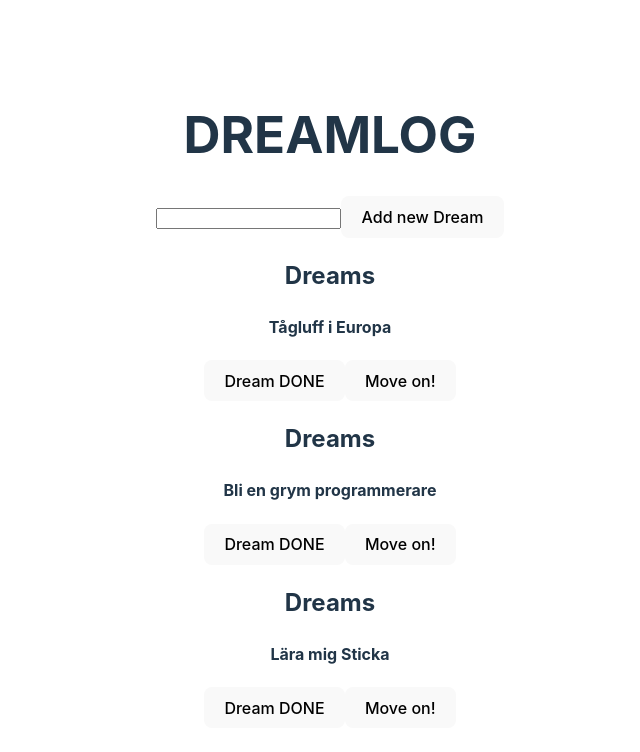
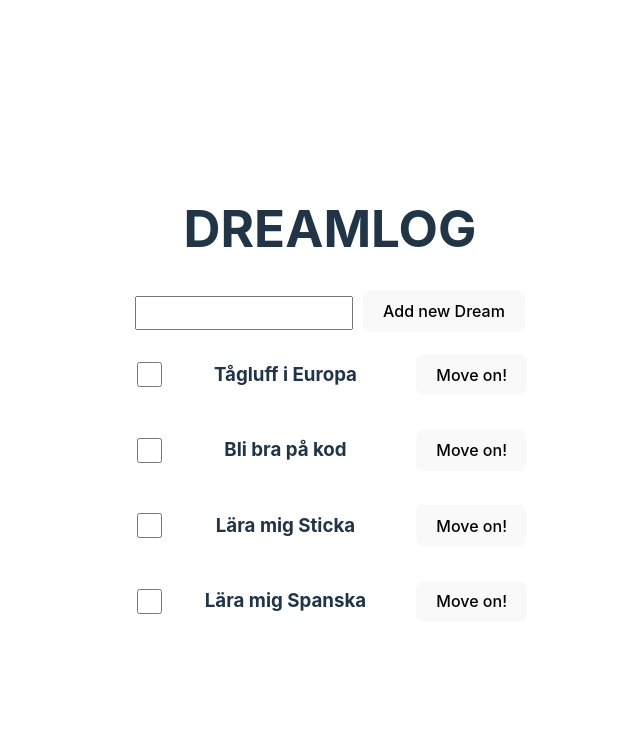
Before and after one commit to billiswruce/dreamlog, a React (Vite) app: page / in a window 1280 px wide. Shown: the top 752 px of the page, without its empty margins (310-950 px from the left). Built offline with nearby package versions, Linux system fonts and the light colour scheme.

Commit message:
added some styling and functions to Add new dream button

```diff
--- a/src/components/AddDream.tsx
+++ b/src/components/AddDream.tsx
@@ -8,6 +8,7 @@ export const AddDream = (props: IAddDreamProps) => {
 
   const handleClick = () => {
     props.addDream(newDream);
+    setNewDream("");
   };
 
   const handleChange = (e: ChangeEvent<HTMLInputElement>) => {
--- a/src/components/DreamApp.tsx
+++ b/src/components/DreamApp.tsx
@@ -7,15 +7,16 @@ import { AddDream } from "./AddDream";
 export const DreamApp = () => {
   const [dreams, setDreams] = useState<Dream[]>([
     new Dream(1, " Tågluff i Europa", false),
-    new Dream(2, " Bli en grym programmerare", false),
-    new Dream(3, "Lära mig Sticka", false),
+    new Dream(2, " Bli bra på kod", false),
+    new Dream(3, " Lära mig Sticka", false),
+    new Dream(4, " Lära mig Spanska", false),
   ]);
 
   const dreamChecked = (name: string) => {
     setDreams(
       dreams.map((dream) => {
         if (dream.name === name) {
-          return { ...dream, isFulFilled: true };
+          return { ...dream, isFulFilled: !dream.isFulFilled };
         } else {
           return dream;
         }
@@ -31,18 +32,11 @@ export const DreamApp = () => {
     <>
       <h1>DREAMLOG</h1>
       <AddDream addDream={addANewDream} />
-      {/* <button
-        onClick={() => {
-          addDream("");
-        }}
-      >
-        Add Dream
-      </button> */}
       {dreams.map((dream) => {
         return (
           <ShowDream
+            dreamChecked={dreamChecked}
             dream={dream}
-            dreamChecked={dreamChecked}
             key={dream.name}
           />
         );
--- /dev/null
+++ b/src/components/ShowDream.css
@@ -0,0 +1,22 @@
+.dream-container {
+  display: flex;
+  justify-content: space-between;
+  align-items: center;
+  text-align: center;
+  margin-top: 10px;
+  gap: 40px;
+}
+
+input[type="checkbox"] {
+  width: 25px;
+  height: 25px;
+}
+
+input[type="text"] {
+  width: 210px;
+  height: 28px;
+}
+
+button {
+  margin-left: 10px;
+}
--- a/src/components/ShowDream.tsx
+++ b/src/components/ShowDream.tsx
@@ -1,4 +1,6 @@
+import { ChangeEvent } from "react";
 import { Dream } from "../models/Dream";
+import "./ShowDream.css";
 
 //underkomponent till DreamlogApp.tsx
 //återanvändbar komponent
@@ -8,18 +10,24 @@ interface IShowDreamProps {
 }
 
 export const ShowDream = (props: IShowDreamProps) => {
-  const handleClick = () => {
+  const handleCheckbox = (e: ChangeEvent<HTMLInputElement>) => {
     props.dreamChecked(props.dream.name);
   };
 
   return (
     <>
-      <h2>Dreams</h2>
-      <h4 className={props.dream.isFulFilled ? "isFulFilled" : ""}>
-        {props.dream.name}
-      </h4>
-      <button onClick={handleClick}>Dream DONE</button>
-      <button>Move on!</button>
+      <div className="dream-container">
+        <input
+          type="checkbox"
+          checked={props.dream.isFulFilled}
+          onChange={handleCheckbox}
+        />
+        <h3 className={props.dream.isFulFilled ? "isFulFilled" : ""}>
+          {props.dream.name}
+        </h3>
+
+        <button>Move on!</button>
+      </div>
     </>
   );
 };
```
